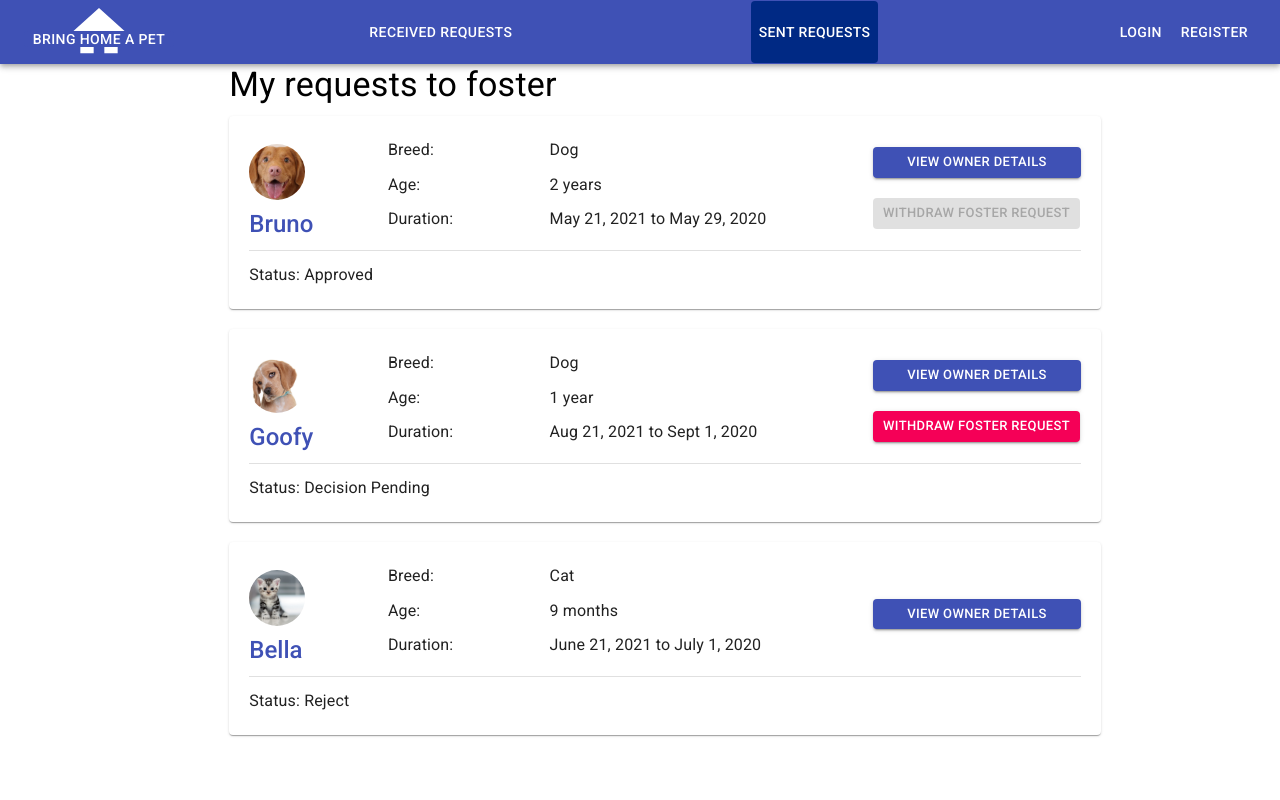
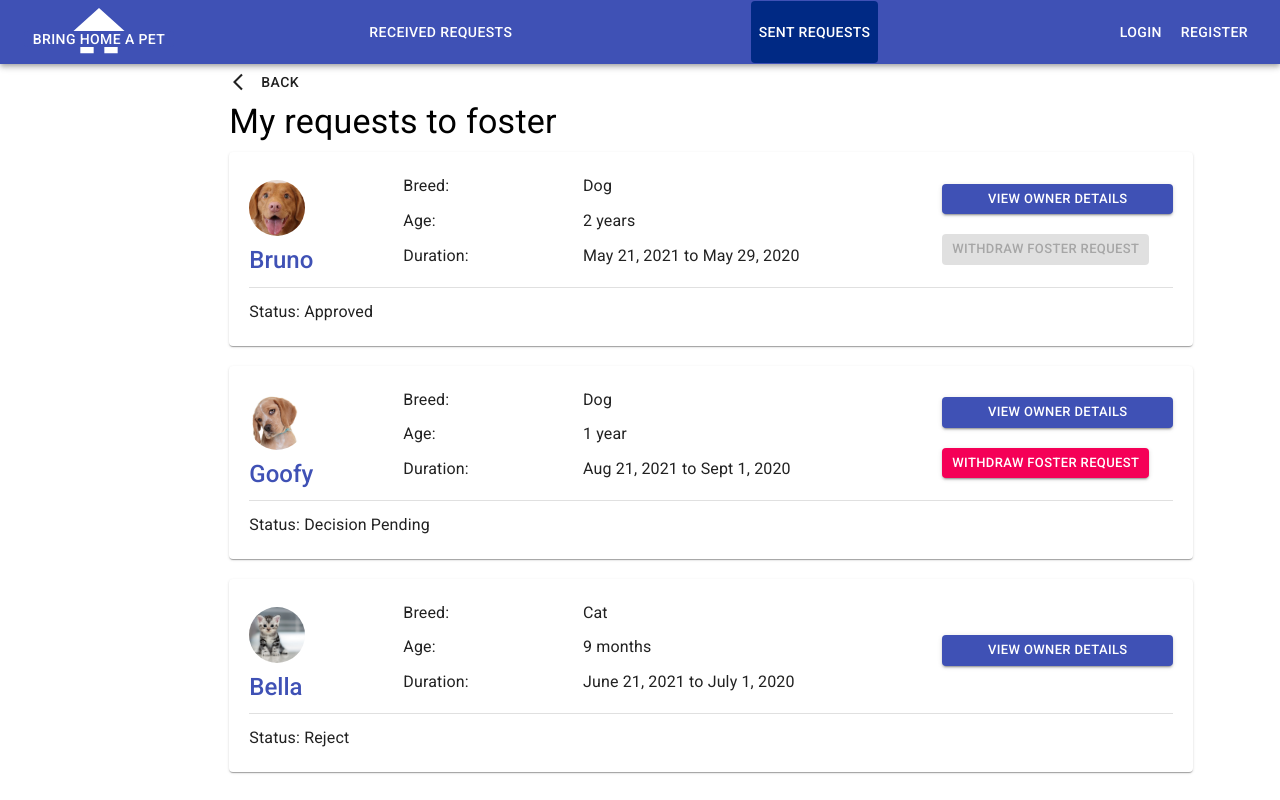
Before and after one commit to vasisht54/Pet-Foster-Frontend, a React (Create React App) app: page /ViewFosterRequest in a window 1280 px wide. Built offline with nearby package versions, Linux system fonts and the light colour scheme.

Commit message:
added back buttons for all pages

```diff
--- a/src/MyFosterRequests/MyFosterRequests.js
+++ b/src/MyFosterRequests/MyFosterRequests.js
@@ -16,6 +16,7 @@ import {
 import ImageAvatar from "../components/ImageAvatar";
 import { useHistory } from "react-router";
 import Header from '../components/Header';
+import ArrowBackIosIcon from "@material-ui/icons/ArrowBackIos";
 
 const useStyles = makeStyles({
   paper: {
@@ -111,8 +112,19 @@ const MyFosterRequests = () => {
     <Container>
       <Grid container>
         <Grid item xs={2} />
-        <Grid item xs={9} container direction="column">
-          <Header value="My requests to foster"></Header>
+        <Grid item xs={10} container direction="column">
+          <div><Button
+                  onClick={() => {
+                    history.push("/");
+                  }}
+                  className={classes.backButton}
+                  startIcon={<ArrowBackIosIcon />}
+                >
+                  Back
+                </Button></div>
+
+            <Header value="My requests to foster"></Header>
+
           {pets.map(item => (
             <React.Fragment key={item.id}>
               <Grid container item>
--- a/src/PetListing/CreatePetListing.js
+++ b/src/PetListing/CreatePetListing.js
@@ -13,6 +13,7 @@ import Confirm from "./ConfirmListing";
 import CatListing from "./CatListing";
 import { SuccessNotification } from "../components/Notification";
 import Header from '../components/Header';
+import ArrowBackIosIcon from "@material-ui/icons/ArrowBackIos";
 
 const useStyles = makeStyles(theme => ({
   paper: {
@@ -76,6 +77,15 @@ const CreatePetListing = () => {
         message="Your pet listing has been created."
         open={openNotification}
       />
+      <Button
+                  onClick={() => {
+                    history.goBack();
+                  }}
+                  className={classes.backButton}
+                  startIcon={<ArrowBackIosIcon />}
+                >
+                  Back
+                </Button>
       <Header value="List your pet for foster care"></Header>
       <div className={classes.root}>
         <Stepper activeStep={activeStep}>
--- a/src/PetListing/ViewFosterRequestForMyPet.js
+++ b/src/PetListing/ViewFosterRequestForMyPet.js
@@ -6,6 +6,7 @@ import Grid from "@material-ui/core/Grid";
 import { Container, Link, Paper } from "@material-ui/core";
 import { useHistory } from "react-router";
 import ImageAvatar from "../components/ImageAvatar";
+import ArrowBackIosIcon from "@material-ui/icons/ArrowBackIos";
 
 const drawerWidth = 300;
 
@@ -91,7 +92,25 @@ export const ViewFosterRequestForMyPet = () => {
         <Grid item xs={2} />
         <Grid item xs={9} container direction="column">
           <div className={classes.Card}></div>
+          {/* <Button
+                  onClick={() => {
+                    history.goBack();
+                  }}
+                  className={classes.backButton}
+                  startIcon={<ArrowBackIosIcon />}
+                >
+                  Back
+                </Button> */}
           <div className={classes.heading}>
+          <Button
+                  onClick={() => {
+                    history.push("/");
+                  }}
+                  className={classes.backButton}
+                  startIcon={<ArrowBackIosIcon />}
+                >
+                  Back
+                </Button>
             <Header value="View requests for my pets"></Header>
           </div>
           {pets.map(pet => (
--- a/src/PetSearch/PetSearch.js
+++ b/src/PetSearch/PetSearch.js
@@ -16,7 +16,7 @@ import { makeStyles, useTheme } from "@material-ui/core/styles";
 import { Filters } from "./PetSearchFilters";
 import PetSearchDetails from "./petSearchDetails";
 import Header from '../components/Header';
-
+import ArrowBackIosIcon from "@material-ui/icons/ArrowBackIos";
 
 const drawerWidth = 300;
 
@@ -249,6 +249,15 @@ function PetSearch() {
             </Hidden>
           </nav>
           <main className={classes.content}>
+          <Button
+                  onClick={() => {
+                    history.goBack();
+                  }}
+                  className={classes.backButton}
+                  startIcon={<ArrowBackIosIcon />}
+                >
+                  Back
+                </Button>
             <div className={classes.heading}>
               <Header value="Foster a pet"></Header>
             </div>
--- a/src/PetSearch/SendFosterRequest.js
+++ b/src/PetSearch/SendFosterRequest.js
@@ -153,7 +153,7 @@ function SendFosterRequest() {
                       autoFocus
                       onClick={() => {
                         handleClose();
-                        history.push("/search");
+                        history.push("/");
                       }}
                       color="primary"
                     >
```
